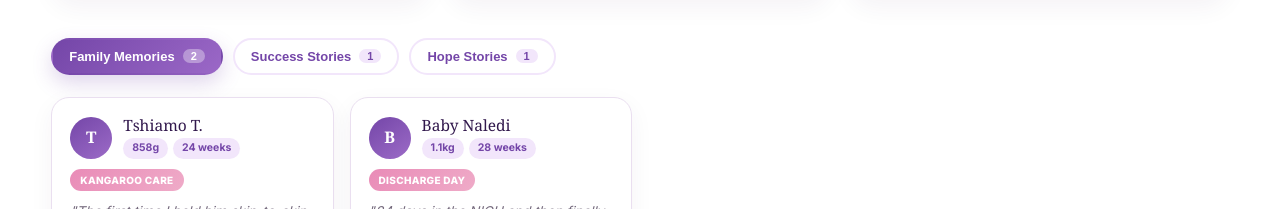
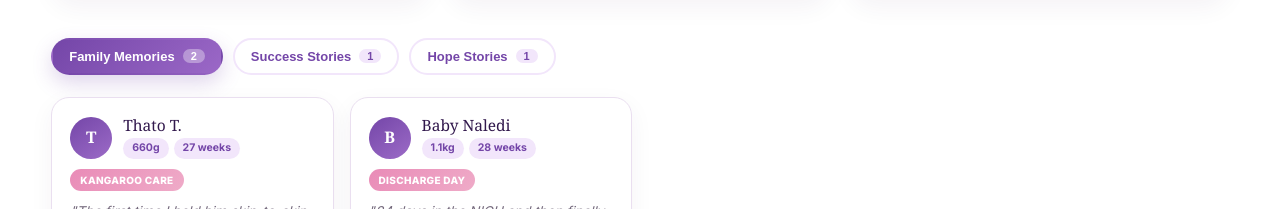
Before and after one commit to TMShoba/tshiamos585gramsofhope, a React (Vite) app: page / in a window 1280 px wide. Shown: the part 3162-3371 px from the top of the page. Built offline with nearby package versions, Linux system fonts and the light colour scheme.

Commit message:
Changed Story on the memory wall

```diff
--- a/src/Components/Stories.jsx
+++ b/src/Components/Stories.jsx
@@ -12,9 +12,9 @@ const PAGE_SIZE = 6
 const seedMemories = [
   {
     id: 'seed-1',
-    name: 'Tshiamo T.',
-    weight: '858g',
-    gestationalAge: '24 weeks',
+    name: 'Thato T.',
+    weight: '660g',
+    gestationalAge: '27 weeks',
     moment: 'Kangaroo Care',
     memory:
       "The first time I held him skin-to-skin, his heartbeat matched mine. That hour changed everything.",
```
